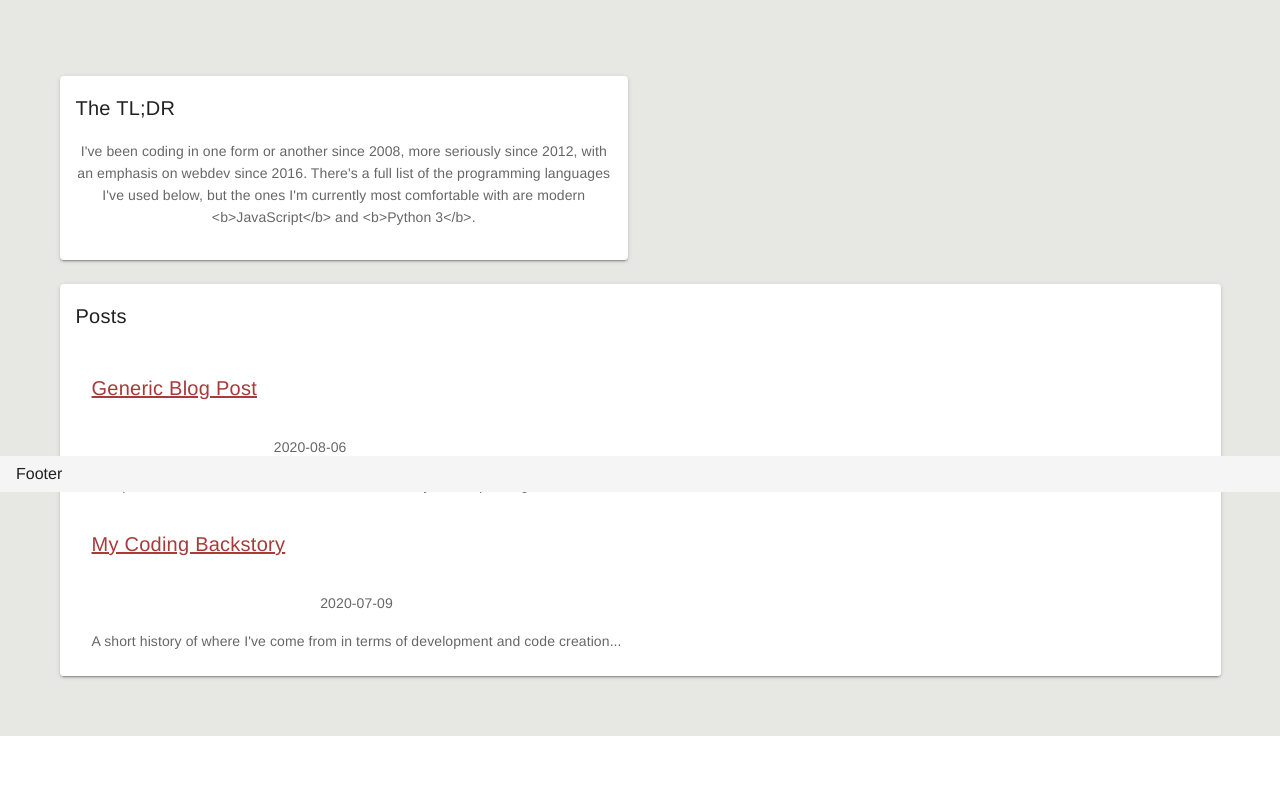
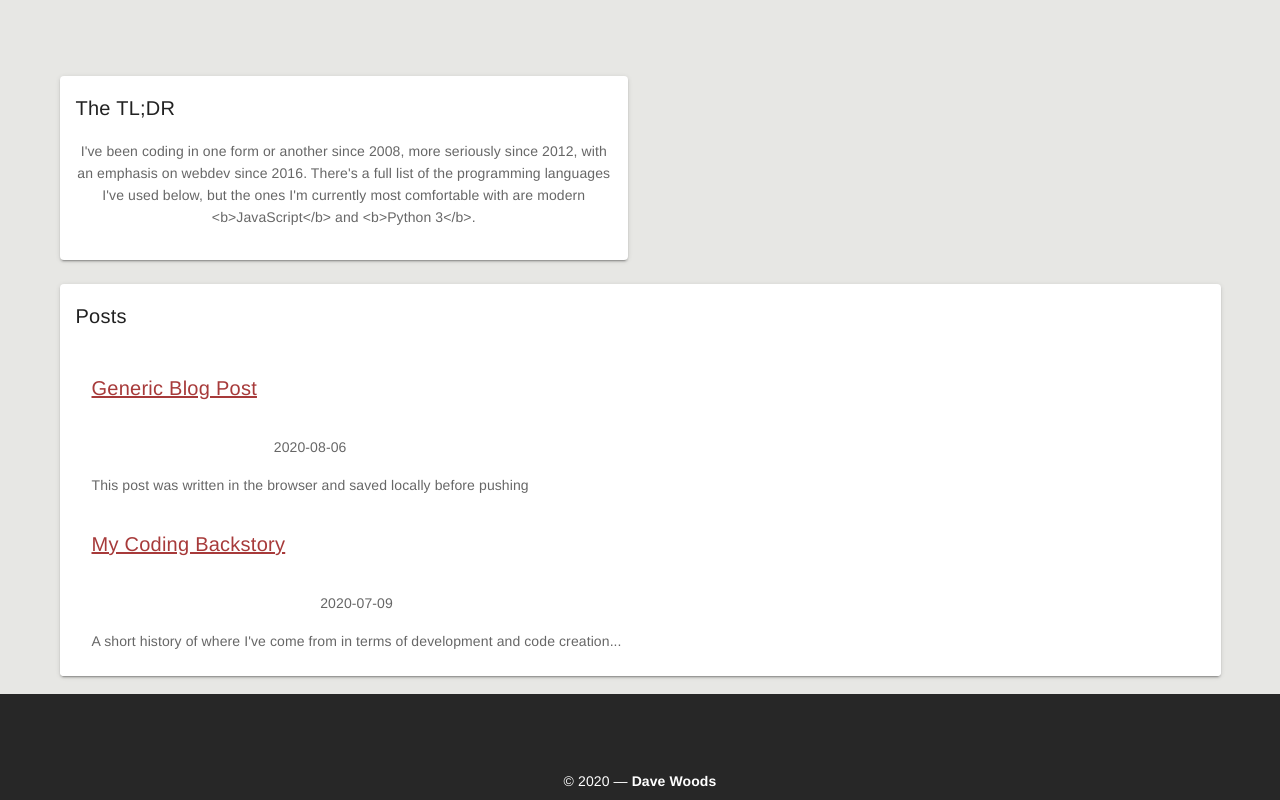
Before and after one commit to dave-woods/dwoods.xyz, a Vue app: page /section/development in a window 1280 px wide. Shown: the part 308-1108 px from the top of the page. Before the commit the page ends 1044 px from the top, so only its background shows below. Built offline with nearby package versions, Linux system fonts and the light colour scheme; the HTML template or start-up script is replaced by a standard one.

Commit message:
Added social media to footer and unstick it

```diff
--- /dev/null
+++ b/src/assets/meta/socialMedia.json
@@ -0,0 +1,22 @@
+[
+    {
+        "id": "twitter",
+        "url": "https://twitter.com/dwoodscs",
+        "icon": "mdi-twitter"
+    },
+    {
+        "id": "instagram",
+        "url": "https://instagram.com/time_jazz",
+        "icon": "mdi-instagram"
+    },
+    {
+        "id": "linkedin",
+        "url": "https://linkedin.com/dwoodscs",
+        "icon": "mdi-linkedin"
+    },
+    {
+        "id": "github",
+        "url": "https://github.com/dave-woods",
+        "icon": "mdi-github"
+    }
+]
--- a/src/components/Footer.vue
+++ b/src/components/Footer.vue
@@ -1,11 +1,36 @@
 <template>
-    <v-footer app>
-        Footer
+    <v-footer app absolute dark min-height="100px" padless>
+        <v-card color="transparent" flat tile class="flex">
+            <v-card-title>
+                <v-spacer></v-spacer>
+                <v-btn v-for="link in links" :key="link.id" class="mx-4" dark icon :href="link.url">
+                    <v-icon size="24px">{{ link.icon }}</v-icon>
+                </v-btn>
+            </v-card-title>
+            <v-card-text class="py-2 white--text text-center">
+                © {{ new Date().getFullYear() }} — <strong>Dave Woods</strong>
+            </v-card-text>
+        </v-card>
     </v-footer>
 </template>
 
 <script>
 export default {
-
+    data() {
+        return {
+            links: []
+        }
+    },
+    methods: {
+        fetchLinks() {
+            import('@/assets/meta/socialMedia')
+            .then(data => {
+                this.links = [...data.default]
+            })
+        }
+    },
+    created() {
+        this.fetchLinks()
+    }
 }
 </script>
--- a/src/views/Section.vue
+++ b/src/views/Section.vue
@@ -8,6 +8,7 @@
         <v-row>
             <v-col>
                 <!-- path prefix apparently has to be here and not in a variable... -->
+                <!-- https://stackoverflow.com/questions/56806020/vue-cannot-find-the-dynamic-source-of-the-vuetify-v-img-element -->
                 <v-img v-if="heroSrc" height="200px" :src="require('@/assets/img/' + heroSrc)"></v-img>
             </v-col>
         </v-row>
```
